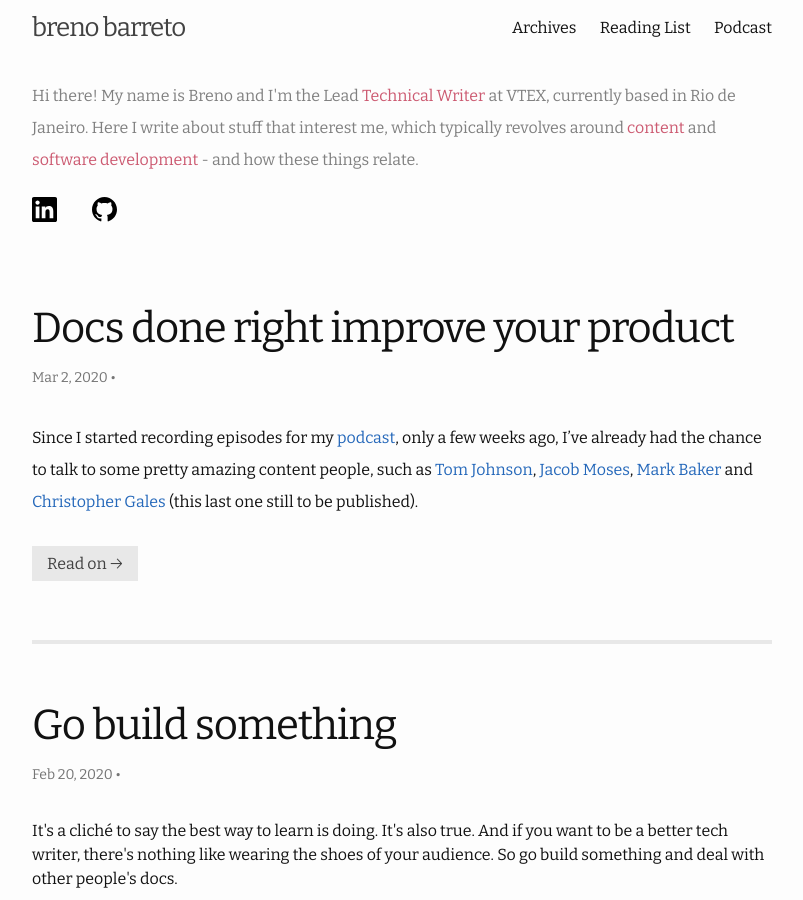
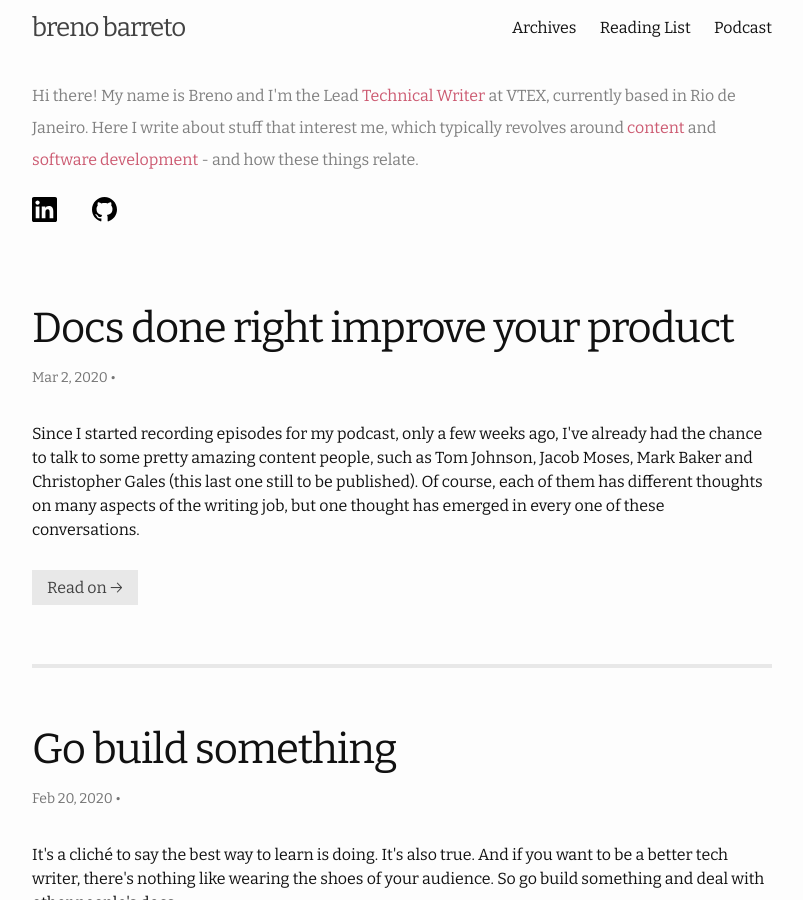
Before and after one commit to brenobarreto/brenobarreto.github.io, a Jekyll site: the page built from index.html, in a window 1280 px wide and 900 px high. Shown: the whole window, without its empty margins (238-1041 px from the left). Built offline with Jekyll 4.4.1, drawn with Linux system fonts in a browser that asks for light colours; the list of posts is cut into pages by our own code.

Commit message:
Change links of the post Docs done right improve your product to target=_blank

```diff
--- a/_posts/2020-03-02-docs-done-right-improve-your-product.md
+++ b/_posts/2020-03-02-docs-done-right-improve-your-product.md
@@ -2,9 +2,10 @@
 layout: post
 title:  "Docs done right improve your product"
 categories: tech-writing
+excerpt: "Since I started recording episodes for my podcast, only a few weeks ago, I've already had the chance to talk to some pretty amazing content people, such as Tom Johnson, Jacob Moses, Mark Baker and Christopher Gales (this last one still to be published). Of course, each of them has different thoughts on many aspects of the writing job, but one thought has emerged in every one of these conversations."
 ---
 
-Since I started recording episodes for my [podcast](/the-manuscript-podcast/), only a few weeks ago, I've already had the chance to talk to some pretty amazing content people, such as [Tom Johnson](https://idratherbewriting.com/aboutme/), [Jacob Moses](https://www.thenotboringtechwriter.com/), [Mark Baker](https://everypageispageone.com/about/) and [Christopher Gales](https://www.splunk.com/en_us/blog/author/cgales.html) (this last one still to be published).
+Since I started recording episodes for my <a href="https://brenobarreto.co//the-manuscript-podcast/" target="_blank">podcast</a>, only a few weeks ago, I've already had the chance to talk to some pretty amazing content people, such as <a href="https://idratherbewriting.com/aboutme/" target="_blank">Tom Johnson</a>, <a href="https://www.thenotboringtechwriter.com/" target="_blank">Jacob Moses</a>, <a href="https://everypageispageone.com/about/" target="_blank">Mark Baker</a> and <a href="https://www.splunk.com/en_us/blog/author/cgales.html" target="_blank">Christopher Gales</a> (this last one still to be published).
 
 Of course, each of them has different thoughts on many aspects of the writing job, but one thought has emerged in every one of these conversations (yeah, probably due to my own interest in it, I'll admit). It can be summarized like this:
 
```
